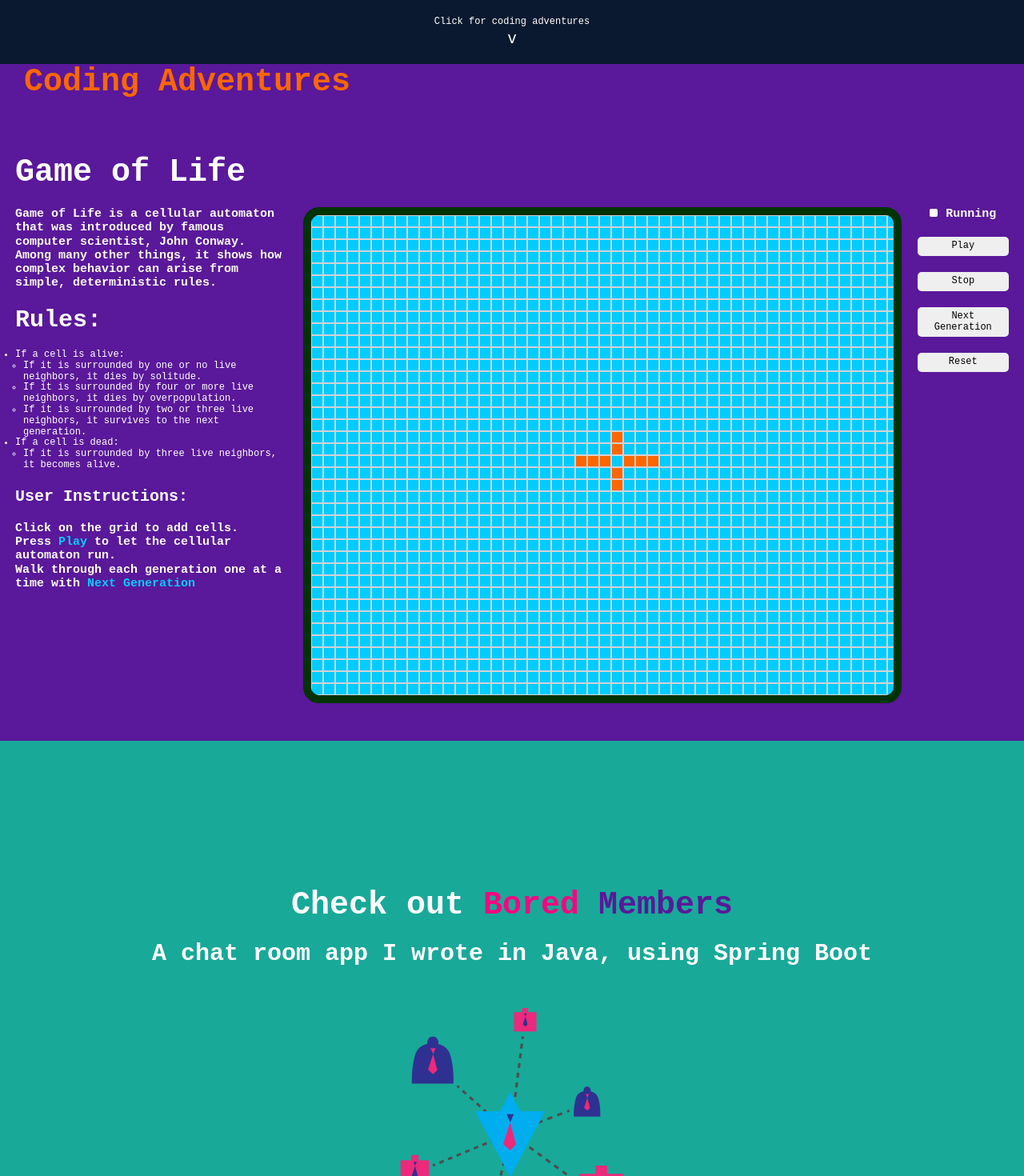
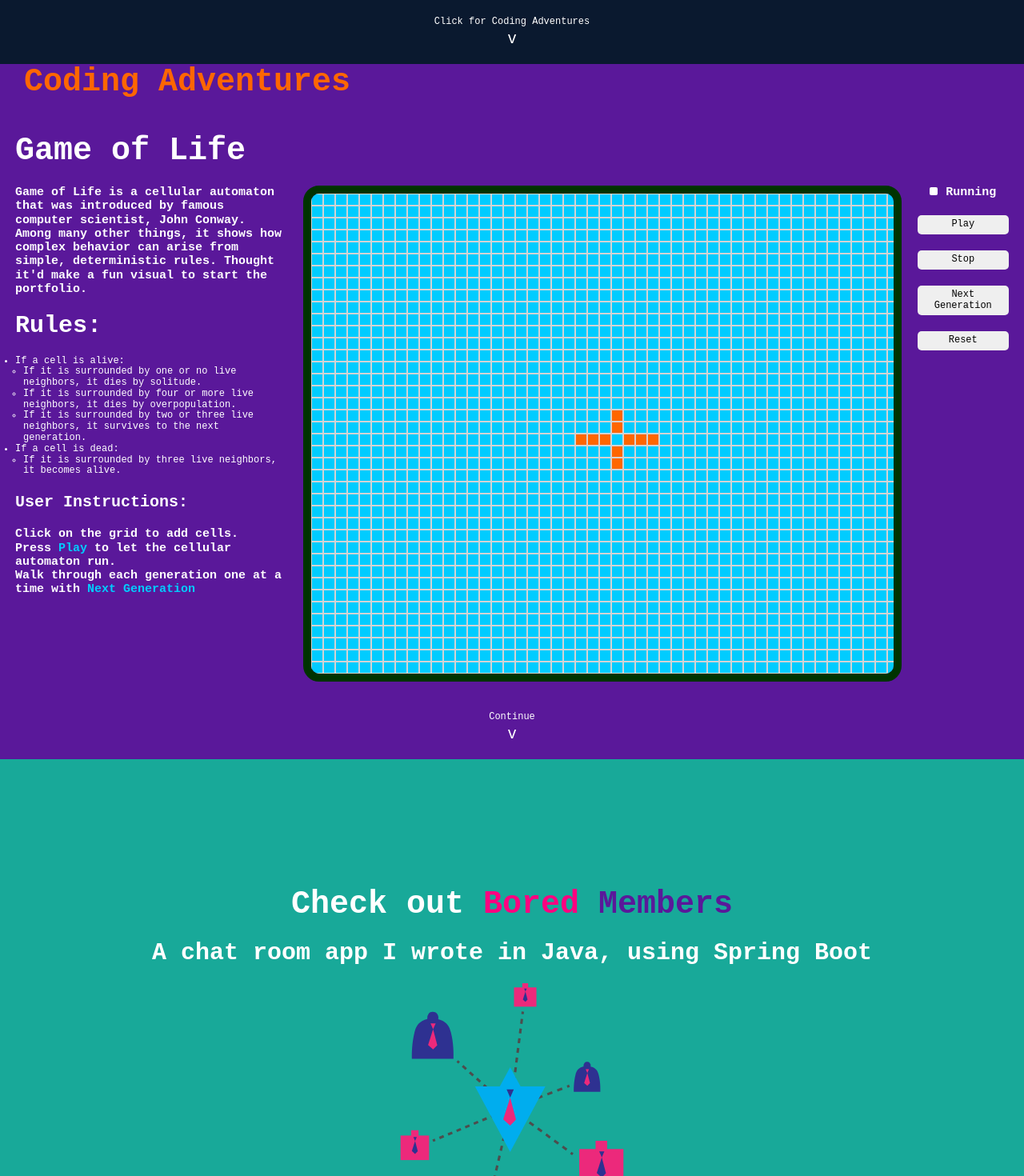
Before and after one commit to abarolli/Portfolio, a React (Vite) app: page / in a window 1280 px wide. Shown: the part 720-2190 px from the top of the page at 80% size. Built offline with nearby package versions, Linux system fonts and the light colour scheme.

Commit message:
Added scrollToRef to Screen components

```diff
--- a/src/App.tsx
+++ b/src/App.tsx
@@ -11,10 +11,13 @@ import PythonLibrariesScreen from "./components/PythonLibrariesScreen";
 import BoredMembersScreen from "./components/BoredMembersScreen";
 
 function App() {
-  const divRef = useRef<HTMLDivElement>(null);
+  const gameOfLifeRef = useRef<HTMLDivElement>(null);
+  const boredMembersRef = useRef<HTMLDivElement>(null);
+  const pythonLibrariesRef = useRef<HTMLDivElement>(null);
+
   return (
     <>
-      <WelcomeScreen scrollToRef={divRef} />
+      <WelcomeScreen scrollToRef={gameOfLifeRef} />
       <div style={{ backgroundColor: colors.brightPurple }}>
         <StickyHeader
           title="Coding Adventures"
@@ -24,10 +27,14 @@ function App() {
           nRows={window.innerHeight < 700 ? 30 : 40}
           nCols={window.innerWidth < 1600 ? 50 : 60}
           cellSize="15px"
-          ref={divRef}
+          scrollToRef={boredMembersRef}
+          ref={gameOfLifeRef}
         />
-        <BoredMembersScreen />
-        <PythonLibrariesScreen />
+        <BoredMembersScreen
+          ref={boredMembersRef}
+          scrollToRef={pythonLibrariesRef}
+        />
+        <PythonLibrariesScreen ref={pythonLibrariesRef} />
       </div>
     </>
   );
--- a/src/components/BoredMembersScreen.tsx
+++ b/src/components/BoredMembersScreen.tsx
@@ -2,10 +2,12 @@ import React from "react";
 import AOS from "aos";
 
 import Screen from "./Screen";
+import colors from "../configs/colors";
+import ContinueButton from "./ContinueButton";
 
 import "aos/dist/aos.css";
 import "../index.css";
-import colors from "../configs/colors";
+import styles from "./BoredMembersScreen.module.css";
 
 AOS.init();
 
@@ -23,13 +25,24 @@ const BoredMembersIcon = (
   </div>
 );
 
-function BoredMembersScreen() {
+interface Props {
+  scrollToRef: React.RefObject<HTMLDivElement>;
+}
+
+const BoredMembersScreen = React.forwardRef(
+  ({ scrollToRef }: Props, ref: React.ForwardedRef<HTMLDivElement>) => {
     return (
       <Screen
         style={{ backgroundColor: colors.buttons }}
         className="screen--centered screen--centered-col"
+        ref={ref}
       >
-      <div style={{ textAlign: "center" }}>
+        <div
+          className={[styles.screenMainContent, "screen__main-content"].join(
+            " "
+          )}
+        >
+          <div className={styles.headingContainer}>
             <h1>
               Check out <span style={{ color: colors.neonPink }}>Bored</span>{" "}
               <span style={{ color: colors.brightPurple }}>Members</span>
@@ -42,8 +55,17 @@ function BoredMembersScreen() {
           >
             {BoredMembersIcon}
           </a>
+        </div>
+        <ContinueButton
+          onClick={() =>
+            scrollToRef.current?.scrollIntoView({ behavior: "smooth" })
+          }
+        >
+          Continue
+        </ContinueButton>
       </Screen>
     );
   }
+);
 
 export default BoredMembersScreen;
--- a/src/components/GameOfLifeScreen.module.css
+++ b/src/components/GameOfLifeScreen.module.css
@@ -1,11 +1,18 @@
 .gameOfLife {
   display: flex;
+}
+
+.screenMainContent {
+  display: flex;
+  flex-direction: column;
+  justify-content: center;
 }
 
 .gameOfLifeGrid {
   display: grid;
   margin-right: 20px;
   margin-left: 20px;
+  height: fit-content;
   border: 10px solid var(--darkMatrixGreen);
   border-radius: 20px;
   overflow: hidden;
--- a/src/components/GameOfLifeScreen.tsx
+++ b/src/components/GameOfLifeScreen.tsx
@@ -7,11 +7,13 @@ import Cell, { CellProps } from "./Cell";
 import "../index.css";
 import styles from "./GameOfLifeScreen.module.css";
 import colors from "../configs/colors";
+import ContinueButton from "./ContinueButton";
 
 interface Props {
   nRows: number;
   nCols: number;
   cellSize: string;
+  scrollToRef?: React.RefObject<HTMLDivElement>;
 }
 
 function GameOfLife({ nRows, nCols, cellSize }: Props) {
@@ -183,7 +185,8 @@ const GameOfLifeDescription: JSX.Element = (
       <strong>Game of Life</strong> is a cellular automaton that was introduced
       by famous computer scientist, <strong>John Conway</strong>. Among many
       other things, it shows how complex behavior can arise from simple,
-      deterministic rules.
+      deterministic rules. Thought it'd make a fun visual to start the
+      portfolio.
     </p>
     <h2>Rules:</h2>
     <ul>
@@ -228,7 +231,7 @@ const GameOfLifeDescription: JSX.Element = (
 
 const GameOfLifeScreen = React.forwardRef(
   (
-    { nRows, nCols, cellSize }: Props,
+    { nRows, nCols, cellSize, scrollToRef }: Props,
     ref: React.ForwardedRef<HTMLDivElement>
   ) => {
     return (
@@ -237,16 +240,27 @@ const GameOfLifeScreen = React.forwardRef(
           backgroundColor: colors.brightPurple,
           color: colors.text,
         }}
-        className="screen--centered"
+        className="screen--centered screen--centered-col"
         ref={ref}
       >
-        <div>
+        <div
+          className={[styles.screenMainContent, "screen__main-content"].join(
+            " "
+          )}
+        >
           <h1 className={styles.header}>Game of Life</h1>
           <div className={styles.gameOfLifeContainer}>
             {GameOfLifeDescription}
             <GameOfLife nRows={nRows} nCols={nCols} cellSize={cellSize} />
           </div>
         </div>
+        <ContinueButton
+          onClick={() =>
+            scrollToRef?.current?.scrollIntoView({ behavior: "smooth" })
+          }
+        >
+          Continue
+        </ContinueButton>
       </Screen>
     );
   }
--- a/src/components/PythonLibrariesScreen.tsx
+++ b/src/components/PythonLibrariesScreen.tsx
@@ -14,11 +14,13 @@ const JenkinsLogScannerDescription = (
 
 const TradebotDescription = <p>A Python wrapper around the TDAmeritrade API</p>;
 
-function PythonLibrariesScreen() {
+const PythonLibrariesScreen = React.forwardRef(
+  (_, ref: React.ForwardedRef<HTMLDivElement>) => {
     return (
       <Screen
         className="screen--centered screen--centered-col"
         style={{ backgroundColor: colors.electricCyan }}
+        ref={ref}
       >
         <h1 className={styles.header}>Python Libraries I've Written</h1>
         <a href="https://pypi.org/project/tradebot/" target="_blank">
@@ -50,5 +52,6 @@ function PythonLibrariesScreen() {
       </Screen>
     );
   }
+);
 
 export default PythonLibrariesScreen;
--- a/src/components/WelcomeScreen.module.css
+++ b/src/components/WelcomeScreen.module.css
@@ -6,38 +6,6 @@
   justify-content: center;
   align-items: center;
   white-space: nowrap;
-}
-
-@keyframes bounce {
-  from {
-    transform: translateY(0px);
-  }
-  to {
-    transform: translateY(15px);
-  }
-}
-
-.scrollToButton {
-  background: none;
-  display: flex;
-  flex-direction: column;
-  align-items: center;
-  color: var(--text);
-  animation-name: bounce;
-  animation-duration: 500ms;
-  animation-direction: alternate;
-  animation-iteration-count: infinite;
-}
-
-.scrollToButton:hover {
-  background: none;
-}
-
-.scrollToButton::after {
-  content: "v";
-  font-size: 2rem;
-  font-family: system-ui, -apple-system, BlinkMacSystemFont, "Segoe UI", Roboto,
-    Oxygen, Ubuntu, Cantarell, "Open Sans", "Helvetica Neue", sans-serif;
 }
 
 @media screen and (max-width: 900px) {
--- a/src/components/WelcomeScreen.tsx
+++ b/src/components/WelcomeScreen.tsx
@@ -7,6 +7,7 @@ import colors from "../configs/colors";
 
 import "../index.css";
 import styles from "./WelcomeScreen.module.css";
+import ContinueButton from "./ContinueButton";
 
 interface Props {
   scrollToRef: React.RefObject<HTMLDivElement>;
@@ -16,7 +17,7 @@ function WelcomeScreen({ scrollToRef }: Props) {
   return (
     <Screen
       className="screen--centered screen--centered-col"
-      style={{ backgroundColor: colors.mainTheme, padding: "20px" }}
+      style={{ backgroundColor: colors.mainTheme }}
     >
       <div className={styles.welcomeScreenCardContainer}>
         <Card
@@ -26,15 +27,13 @@ function WelcomeScreen({ scrollToRef }: Props) {
           fadeIn={true}
         />
       </div>
-      <button
-        data-aos="bounce"
-        className={styles.scrollToButton}
-        onClick={() => {
-          scrollToRef.current?.scrollIntoView({ behavior: "smooth" });
-        }}
+      <ContinueButton
+        onClick={() =>
+          scrollToRef.current?.scrollIntoView({ behavior: "smooth" })
+        }
       >
-        Click for coding adventures
-      </button>
+        Click for Coding Adventures
+      </ContinueButton>
     </Screen>
   );
 }
```
Lines whose indentation alone changed are shown as unchanged.
